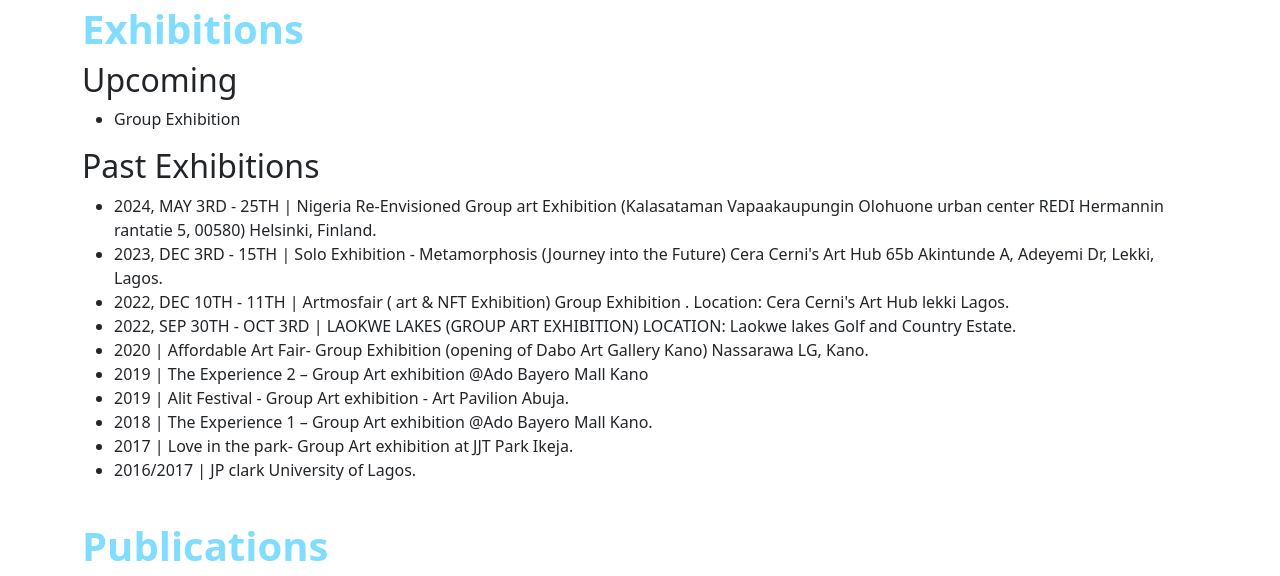
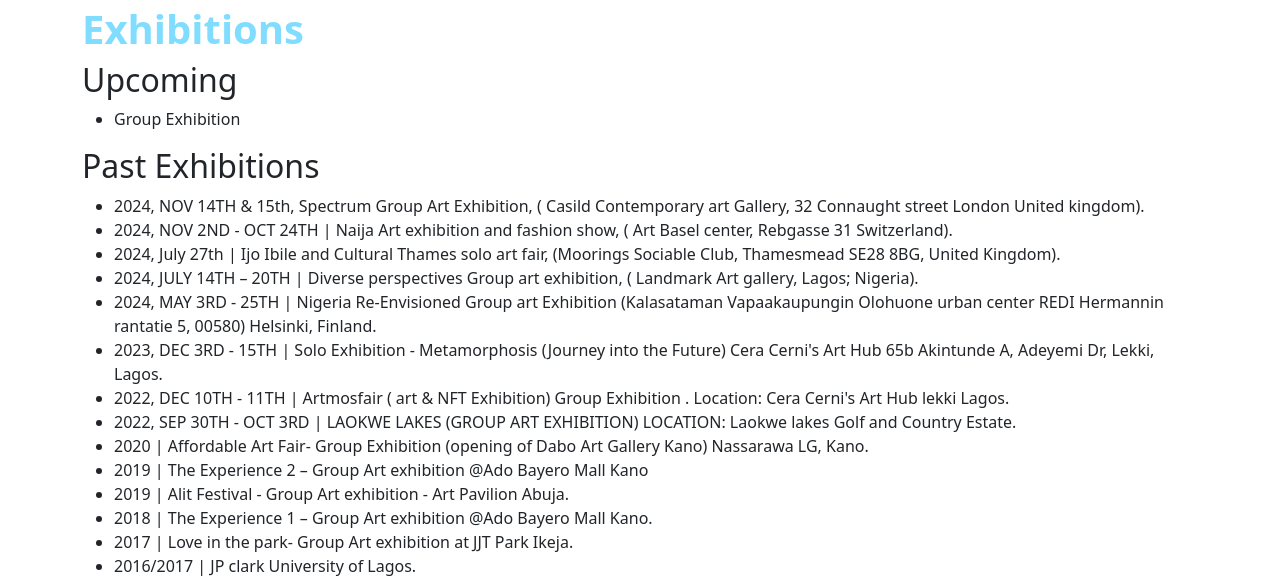
Before and after one commit to Arasaster/backend, a Django app: page /biography/ in a window 1280 px wide. Shown: the part 939-1515 px from the top of the page. Run offline with Django 5.2, Linux system fonts and the light colour scheme.

Commit message:
modified:   README.md 	modified:   core/templates/core/biography.html

```diff
--- a/core/templates/core/biography.html
+++ b/core/templates/core/biography.html
@@ -279,6 +279,10 @@
                             </ul>
                         <h2 style="font-weight: 400;">Past Exhibitions</h2>
                             <ul>
+                                <li>2024, NOV 14TH & 15th, Spectrum Group Art Exhibition, ( Casild Contemporary art Gallery, 32 Connaught street London United kingdom).</li>
+                                <li>2024, NOV 2ND - OCT 24TH | Naija Art exhibition and fashion show, ( Art Basel center, Rebgasse 31 Switzerland).</li>
+                                <li>2024, July 27th | Ijo Ibile and Cultural Thames solo art fair, (Moorings Sociable Club, Thamesmead SE28 8BG, United Kingdom).</li>
+                                <li>2024, JULY 14TH – 20TH | Diverse perspectives Group art exhibition,  ( Landmark Art gallery, Lagos; Nigeria).</li>
                                 <li>2024, MAY 3RD - 25TH | Nigeria Re-Envisioned Group art Exhibition (Kalasataman Vapaakaupungin Olohuone urban center REDI Hermannin rantatie 5, 00580) Helsinki, Finland.</li>
                                 <li>2023, DEC 3RD - 15TH | Solo Exhibition - Metamorphosis (Journey into the Future) Cera Cerni's Art Hub 65b Akintunde A, Adeyemi Dr, Lekki, Lagos.</li>
                                 <li>2022, DEC 10TH - 11TH | Artmosfair ( art & NFT Exhibition) Group Exhibition . Location: Cera Cerni's Art Hub lekki Lagos.</li>
```
Also changed, not shown: README.md.
